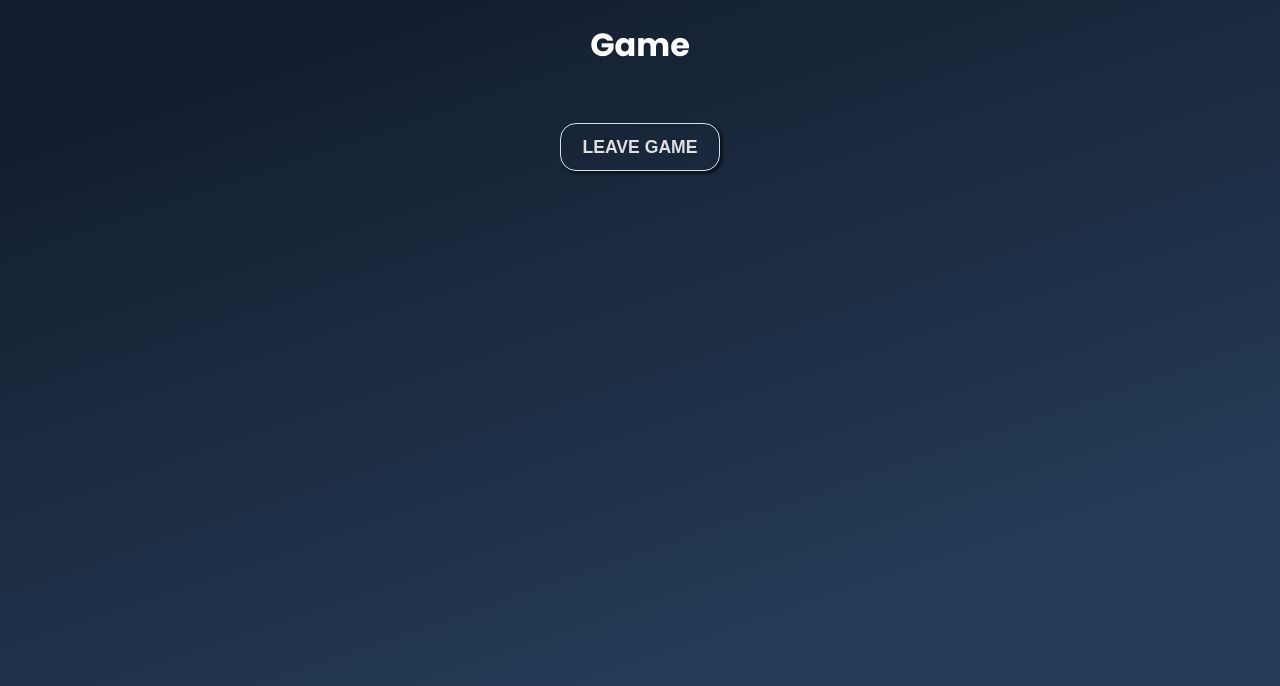
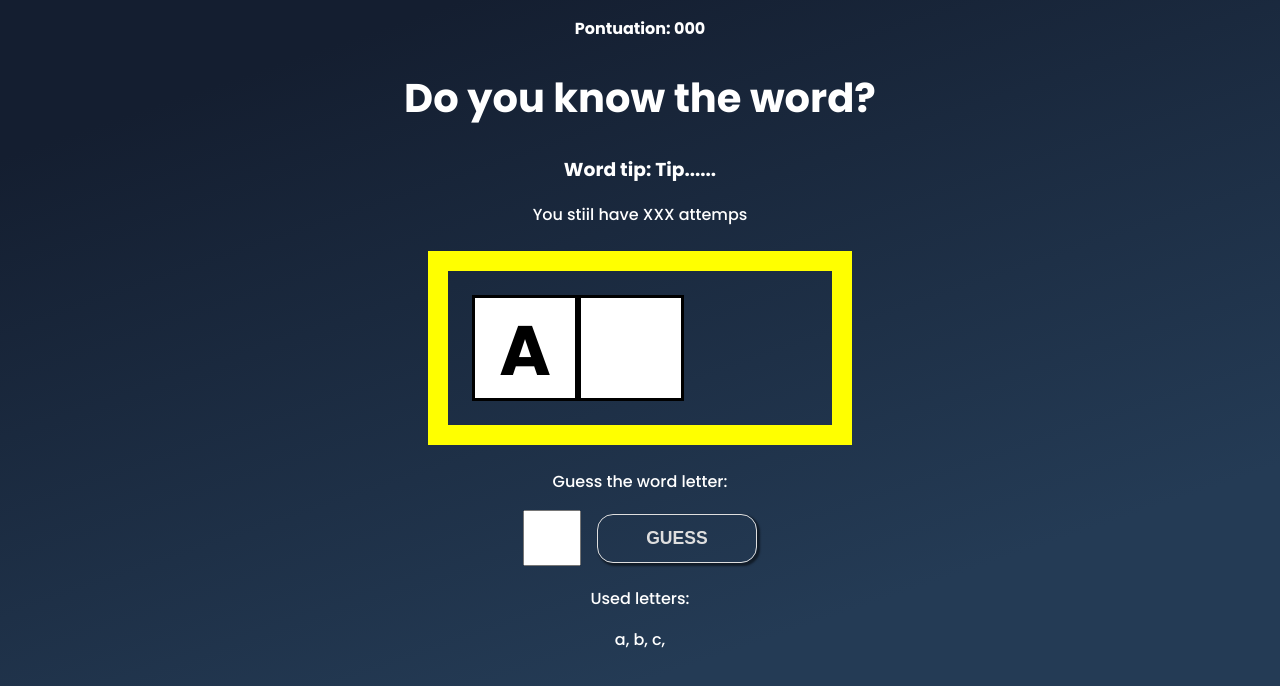
Before and after one commit to luiz-matoso/SecretWord, a React (Vite) app: page / in a window 1280 px wide. Both pictures are taken after a click on the button "PLAY". Shown: the top 686 px of the page. Built offline with nearby package versions, Linux system fonts and the light colour scheme.

Commit message:
:lipstick: feat: GameScreen styling

```diff
--- a/src/components/GameScreen.jsx
+++ b/src/components/GameScreen.jsx
@@ -2,9 +2,32 @@ import styles from "./GameScreen.module.css";
 
 const GameScreen = ({ processInput }) => {
   return (
-    <div className={styles.gameScreen}>
-      <h1>Game</h1>
-      <button onClick={processInput}>Leave game</button>
+    <div className={styles.game}>
+      <p className={styles.points}>
+        <span>Pontuation: 000</span>
+      </p>
+      <h1>Do you know the word?</h1>
+      <h3 className={styles.tip}>
+        Word tip: <span>Tip......</span>
+      </h3>
+      <p>You stiil have XXX attemps</p>
+      <div className={styles.word_container}>
+        <span className={styles.letter}>A</span>
+        <span className={styles.blank_square}></span>
+      </div>
+      <div className={styles.letter_container}>
+        <p>Guess the word letter: </p>
+        <form>
+          <input type="text" name="letter" maxLength="1" required />
+          <button>Guess</button>
+        </form>
+      </div>
+      <div className={styles.wrong_letter_container}>
+        <p>Used letters:</p>
+        <span>a, </span>
+        <span>b, </span>
+        <span>c, </span>
+      </div>
     </div>
   );
 };
--- a/src/components/GameScreen.module.css
+++ b/src/components/GameScreen.module.css
@@ -1,8 +1,53 @@
-.gameScreen button {
+.game h1 {
+  font-size: 2.5rem;
+}
+
+.points span {
+  font-weight: bold;
+}
+
+.word_container {
+  display: flex;
+  margin: 1.5rem;
+  padding: 1.5rem;
+  border: 20px solid #ffff00;
+}
+
+.letter,
+.blank_square {
+  font-size: 70px;
+  line-height: 1.5;
+  border: 3px solid #000;
+  width: 100px;
+  height: 100px;
+  text-transform: uppercase;
+  background-color: #fff;
+  color: #000;
+  font-weight: bolder;
+}
+
+.letter_container {
+  margin-bottom: 1.2rem;
+}
+
+.letter_container form {
+  display: flex;
+  align-items: center;
+  justify-content: center;
+}
+
+.letter_container input {
+  height: 50px;
+  width: 50px;
+  font-size: 2rem;
+  text-align: center;
+  margin-right: 1rem;
+}
+
+.game button {
   outline: none;
   border: 0;
   padding: 0.8rem;
-  margin-top: 2rem;
   cursor: pointer;
   border-radius: 1rem;
   box-shadow: 2px 2px 2px 1px rgba(0, 0, 0, 0.5);
```
